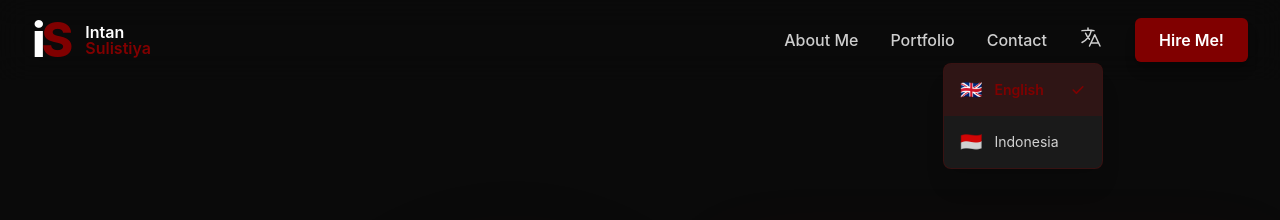
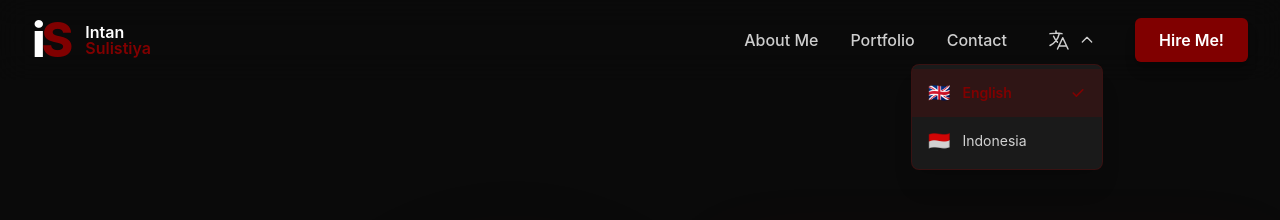
Before and after one commit to intanSulistiya/IntanSulis, a Next.js app: page / in a window 1280 px wide. Both pictures are taken after a click on the button "Change language". Shown: the top 220 px of the page. Built offline with nearby package versions, Linux system fonts and the light colour scheme.

Commit message:
update fix

```diff
--- a/src/components/LanguageSwitcher.tsx
+++ b/src/components/LanguageSwitcher.tsx
@@ -31,45 +31,78 @@ export default function LanguageSwitcher() {
     setIsOpen(false);
   };
 
-//   const handleNavClick = (e: React.MouseEvent<HTMLAnchorElement>, href: string) => {
-//     e.preventDefault();
-//     const element = document.querySelector(href);
-//     if (element) {
-//       element.scrollIntoView({ behavior: 'smooth', block: 'start' });
-//     }
-//     setIsMenuOpen(false);
-//   };
+  return (
+    <>
+      {/* Mobile backdrop */}
+      {isOpen && (
+        <div
+          className="fixed inset-0 bg-black/50 z-40 md:hidden"
+          onClick={() => setIsOpen(false)}
+        />
+      )}
 
-  return (
       <div className="relative" ref={dropdownRef}>
+        {/* Language button with current flag indicator */}
         <button
           onClick={() => setIsOpen(!isOpen)}
-        className="text-white/80 hover:text-[#800000] font-medium transition-colors duration-300 cursor-pointer"
+          className="flex items-center gap-2 px-3 py-2 md:px-2 md:py-1 text-white/80 hover:text-[#800000] font-medium transition-all duration-300 rounded-lg hover:bg-[#800000]/10 active:scale-95"
           aria-label="Change language"
           title={`Current: ${currentLanguage.name}`}
         >
-        <svg xmlns="http://www.w3.org/2000/svg" fill="none" viewBox="0 0 24 24" strokeWidth="1.5" stroke="currentColor" className="w-6 h-6 size-5 stroke-current">
+          {/* Globe icon for desktop, flag for mobile */}
+          <span className="text-lg md:hidden">{currentLanguage.flag}</span>
+          <svg
+            xmlns="http://www.w3.org/2000/svg"
+            fill="none"
+            viewBox="0 0 24 24"
+            strokeWidth="1.5"
+            stroke="currentColor"
+            className="w-5 h-5 md:w-6 md:h-6 hidden md:block"
+          >
             <path strokeLinecap="round" strokeLinejoin="round" d="m10.5 21 5.25-11.25L21 21m-9-3h7.5M3 5.621a48.474 48.474 0 0 1 6-.371m0 0c1.12 0 2.233.038 3.334.114M9 5.25V3m3.334 2.364C11.176 10.658 7.69 15.08 3 17.502m9.334-12.138c.896.061 1.785.147 2.666.257m-4.589 8.495a18.023 18.023 0 0 1-3.827-5.802" />
           </svg>
-
+          <svg
+            className={`w-4 h-4 transition-transform duration-200 ${isOpen ? 'rotate-180' : ''}`}
+            fill="none"
+            stroke="currentColor"
+            viewBox="0 0 24 24"
+          >
+            <path strokeLinecap="round" strokeLinejoin="round" strokeWidth={2} d="M19 9l-7 7-7-7" />
+          </svg>
         </button>
 
+        {/* Dropdown menu */}
         {isOpen && (
-        <div className="absolute right-0 mt-2 w-40 bg-[#1a1a1a] border border-[#800000]/30 rounded-lg shadow-xl overflow-hidden z-50 backdrop-blur-sm">
+          <div className="fixed md:absolute left-1/2 -translate-x-1/2 md:left-auto md:translate-x-0 bottom-20 md:bottom-auto md:right-0 md:top-full mt-0 md:mt-2 w-[calc(100vw-2rem)] max-w-xs md:w-48 bg-[#1a1a1a] border border-[#800000]/30 rounded-xl md:rounded-lg shadow-2xl md:shadow-xl overflow-hidden z-50 backdrop-blur-sm">
+            {/* Mobile header */}
+            <div className="md:hidden px-4 py-3 border-b border-[#800000]/20 flex items-center justify-between">
+              <span className="text-white font-semibold text-sm">Select Language</span>
+              <button
+                onClick={() => setIsOpen(false)}
+                className="text-white/60 hover:text-white transition-colors"
+              >
+                <svg className="w-5 h-5" fill="none" stroke="currentColor" viewBox="0 0 24 24">
+                  <path strokeLinecap="round" strokeLinejoin="round" strokeWidth={2} d="M6 18L18 6M6 6l12 12" />
+                </svg>
+              </button>
+            </div>
+
+            {/* Language options */}
+            <div className="py-1">
               {languages.map((lang) => (
                 <button
                   key={lang.code}
                   onClick={() => handleLanguageChange(lang.code)}
-              className={`w-full flex items-center gap-3 px-4 py-3 text-left transition-all duration-200 cursor-pointer ${
+                  className={`w-full flex items-center gap-3 px-4 py-3 md:py-2.5 text-left transition-all duration-200 active:scale-[0.98] ${
                     language === lang.code
                       ? "bg-[#800000]/20 text-[#800000] font-semibold"
-                  : "text-white/80 hover:bg-[#800000]/10 hover:text-white"
+                      : "text-white/80 hover:bg-[#800000]/10 hover:text-white active:bg-[#800000]/20"
                   }`}
                 >
-              <span className="text-lg">{lang.flag}</span>
-              <span className="text-sm">{lang.name}</span>
+                  <span className="text-2xl md:text-lg">{lang.flag}</span>
+                  <span className="text-base md:text-sm flex-1">{lang.name}</span>
                   {language === lang.code && (
-                <svg className="w-4 h-4 ml-auto text-[#800000]" fill="currentColor" viewBox="0 0 20 20">
+                    <svg className="w-5 h-5 md:w-4 md:h-4 text-[#800000]" fill="currentColor" viewBox="0 0 20 20">
                       <path
                         fillRule="evenodd"
                         d="M16.707 5.293a1 1 0 010 1.414l-8 8a1 1 0 01-1.414 0l-4-4a1 1 0 011.414-1.414L8 12.586l7.293-7.293a1 1 0 011.414 0z"
@@ -80,7 +113,9 @@ export default function LanguageSwitcher() {
                 </button>
               ))}
             </div>
+          </div>
         )}
       </div>
+    </>
   );
 }
```
Lines whose indentation alone changed are shown as unchanged.
